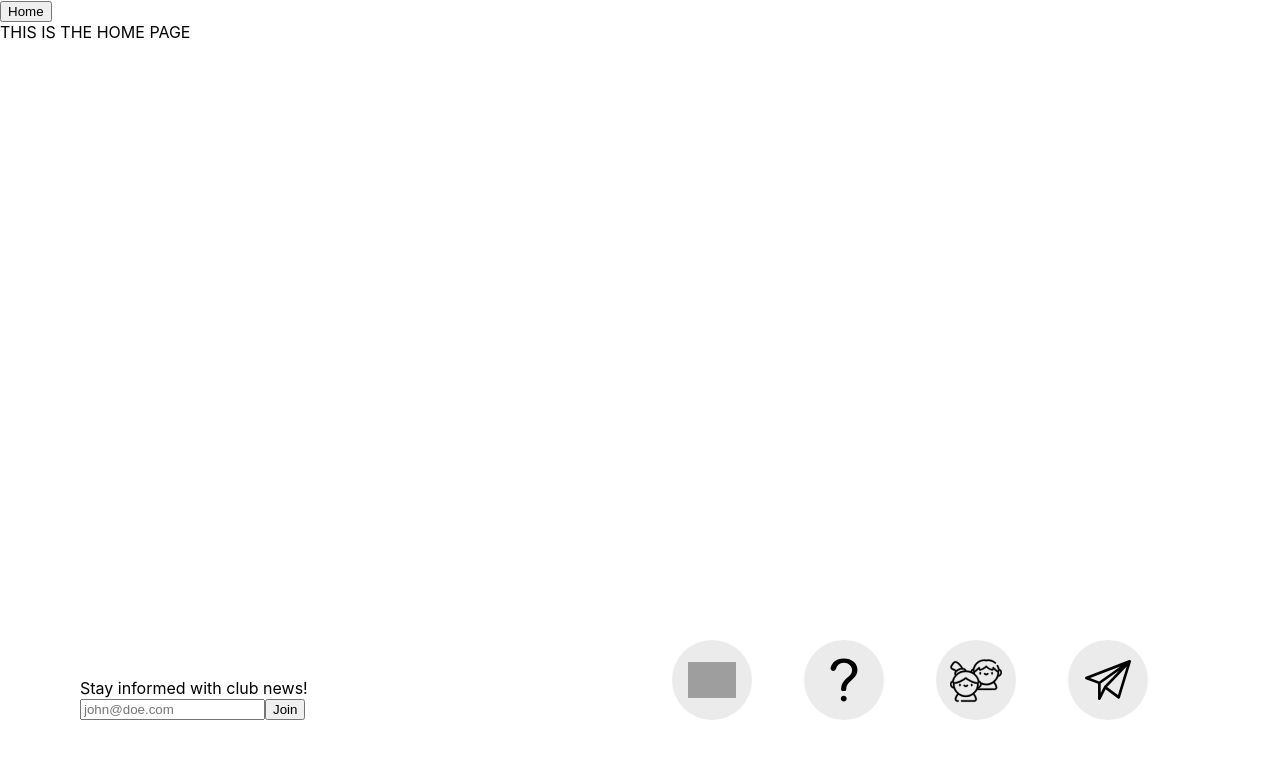
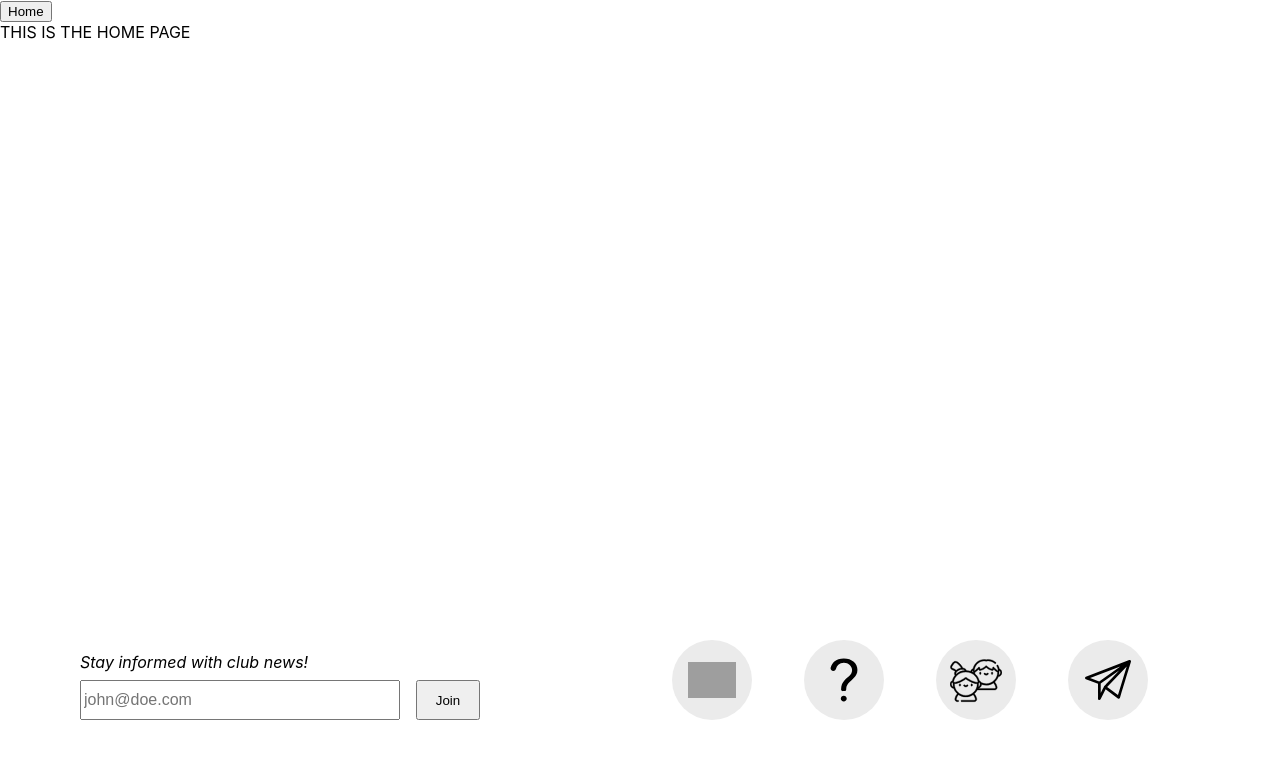
Before and after one commit to Goodlvn/club-puck-uwh, a Next.js app: page / in a window 1280 px wide. Shown: the top 758 px of the page. Built offline with nearby package versions, Linux system fonts and the light colour scheme; grey boxes are pictures that could not be loaded.

Commit message:
api call to google directory api

```diff
--- a/package.json
+++ b/package.json
@@ -10,6 +10,7 @@
   "dependencies": {
     "@emotion/react": "^11.1.5",
     "emotion": "^11.0.0",
+    "googleapis": "^39.2.0",
     "next": "10.0.8",
     "react": "17.0.1",
     "react-dom": "17.0.1"
--- a/src/components/SignUp.js
+++ b/src/components/SignUp.js
@@ -1,15 +1,33 @@
+import { useState } from "react";
+
+
 export default function SignUp() {
+
+    const [sub, setSub] = useState(null);
+
+
+
     const submitForm = (e) => {
         e.preventDefault();
         console.log(e.target);
     }
 
+    const handleChange = (e) => {
+        const { value } = e.target;
+        console.log(value);
+    }
+
 
     return (
-        <form onSubmit={submitForm} className="emailList">
+        <form action="http://groups.google.com/group/clubpuckuwh/boxsubscribe" className="emailList">
 
-            <lable htmlFor="email">Stay informed with club news!</lable><br />
-            <input type="text" placeholder="john@doe.com" name="email" />
+            <lable htmlFor="email" className="lable">Stay informed with club news!</lable><br />
+            <input
+                type="text"
+                placeholder="john@doe.com"
+                name="email"
+                onChange={(e) => handleChange(e)}
+            />
 
             <button type="submit">Join</button>
         </form>
--- a/src/pages/api/hello.js
+++ /dev/null
@@ -1,5 +0,0 @@
-// Next.js API route support: https://nextjs.org/docs/api-routes/introduction
-
-export default (req, res) => {
-  res.status(200).json({ name: 'John Doe' })
-}
--- /dev/null
+++ b/src/pages/api/join.js
@@ -0,0 +1,50 @@
+// Next.js API route support: https://nextjs.org/docs/api-routes/introduction
+import { google } from "googleapis";
+
+export default (req, res) => {
+
+  const SCOPES = [
+    "https://www.googleapis.com/auth/contacts",
+    "https://www.googleapis.com/auth/admin.directory.group"
+  ]
+
+  const sendFrom = "admin@clubpuck.com"
+
+  const client = new google.auth.JWT(
+    process.env.client_email,
+    null,
+    process.env.private_key,
+    SCOPES,
+    sendFrom
+  );
+
+
+  client.authorize((err) => {
+    if (err) {
+      console.log(err);
+      return;
+    } else {
+      getData(client);
+    }
+  })
+
+  const getData = async (client) => {
+
+    const lib = google.admin({ version: "directory_v1", auth: client });
+
+    const res = await lib.members.insert({
+      groupKey: "newplayers@clubpuck.com",
+      requestBody: {
+        email: "james@yahoo.com",
+        role: "MEMBER",
+        type: "USER",
+      }
+    });
+
+    console.log(res);
+  }
+
+  res.status(200).json({
+    status: 'success',
+  })
+}
--- a/styles/signup.css
+++ b/styles/signup.css
@@ -3,3 +3,20 @@
   bottom: 5rem;
   left: 5rem;
 }
+
+.lable {
+  font-style: italic;
+}
+
+.emailList > input {
+  height: 2.5rem;
+  width: 20rem;
+  margin-top: 0.5rem;
+  font-size: 1rem;
+}
+
+.emailList > button {
+  height: 2.5rem;
+  width: 4rem;
+  margin-left: 1rem;
+}
```
Also changed, not shown: next.config.js (added, +14 -0 lines), 1 other file (tests, documents, lock files or other folders).
